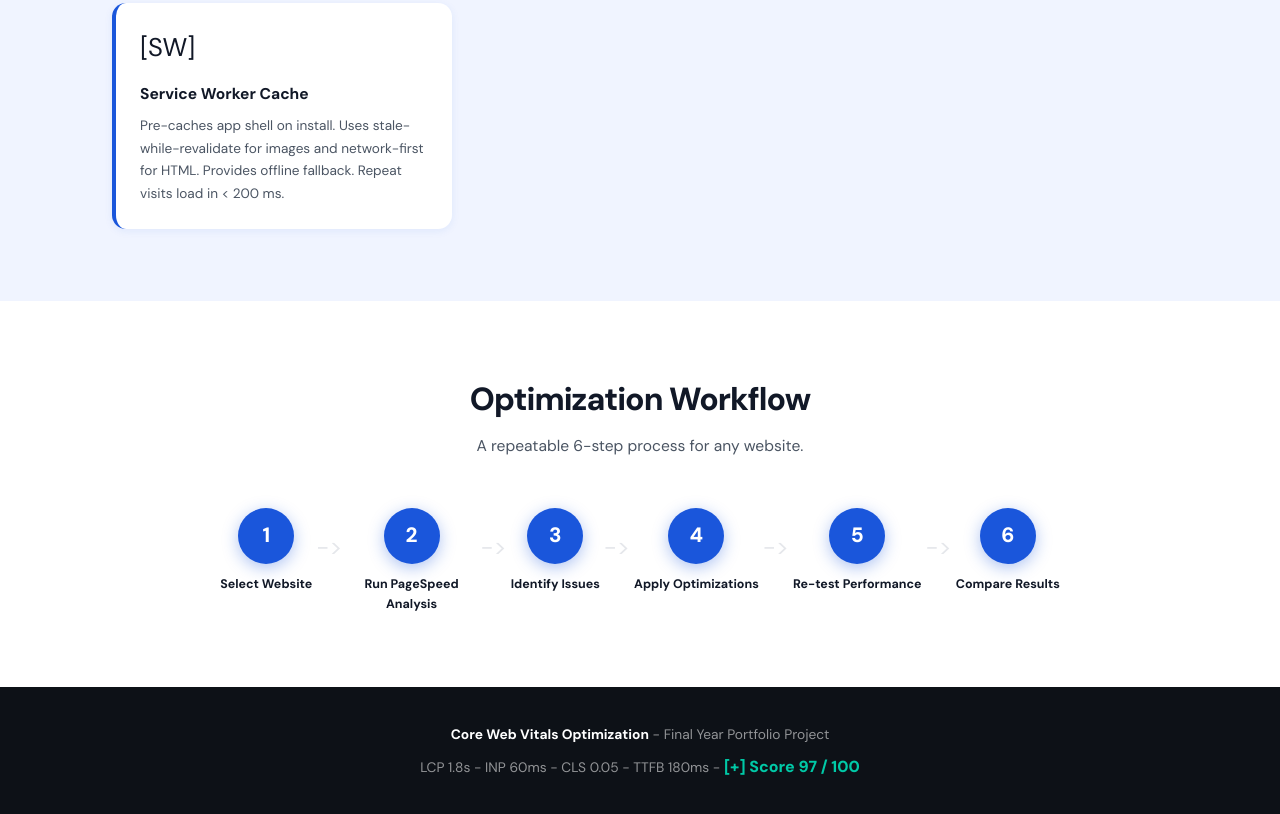
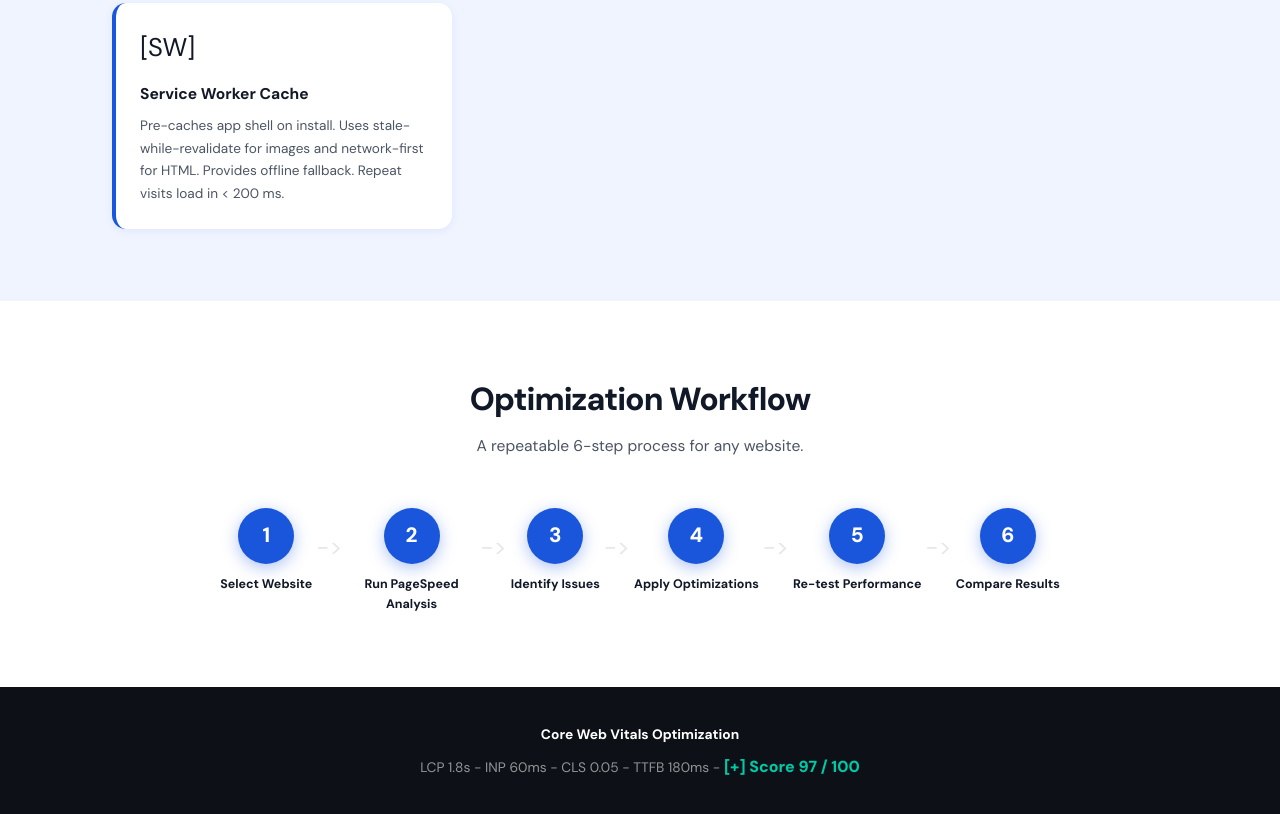
Before and after one commit to Nikhil0074-dev/Core-Web-Vitals-Optimization, a plain HTML site: page optimized-site/index.html in a window 1280 px wide. Shown: the part 3542-4356 px from the top of the page. Drawn offline with Linux system fonts and the light colour scheme; files whose address does not match are found by name.

Commit message:
Update index.html

```diff
--- a/optimized-site/index.html
+++ b/optimized-site/index.html
@@ -424,7 +424,7 @@
      FOOTER
  -->
 <footer class="ftr" role="contentinfo">
-  <p><strong>Core Web Vitals Optimization</strong> - Final Year Portfolio Project</p>
+  <p><strong>Core Web Vitals Optimization</strong> </p>
   <p style="margin-top:8px">
     LCP 1.8s - INP 60ms - CLS 0.05 - TTFB 180ms
     - <span class="ftr-score">[+] Score 97 / 100</span>
```
